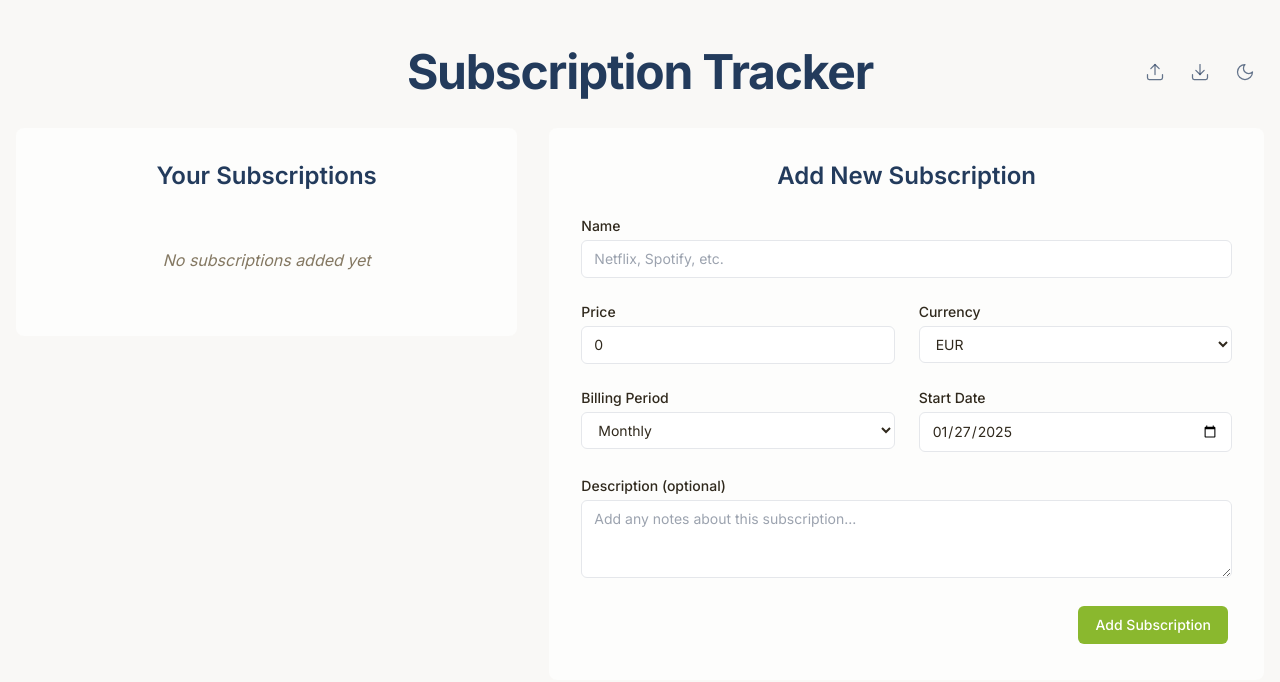
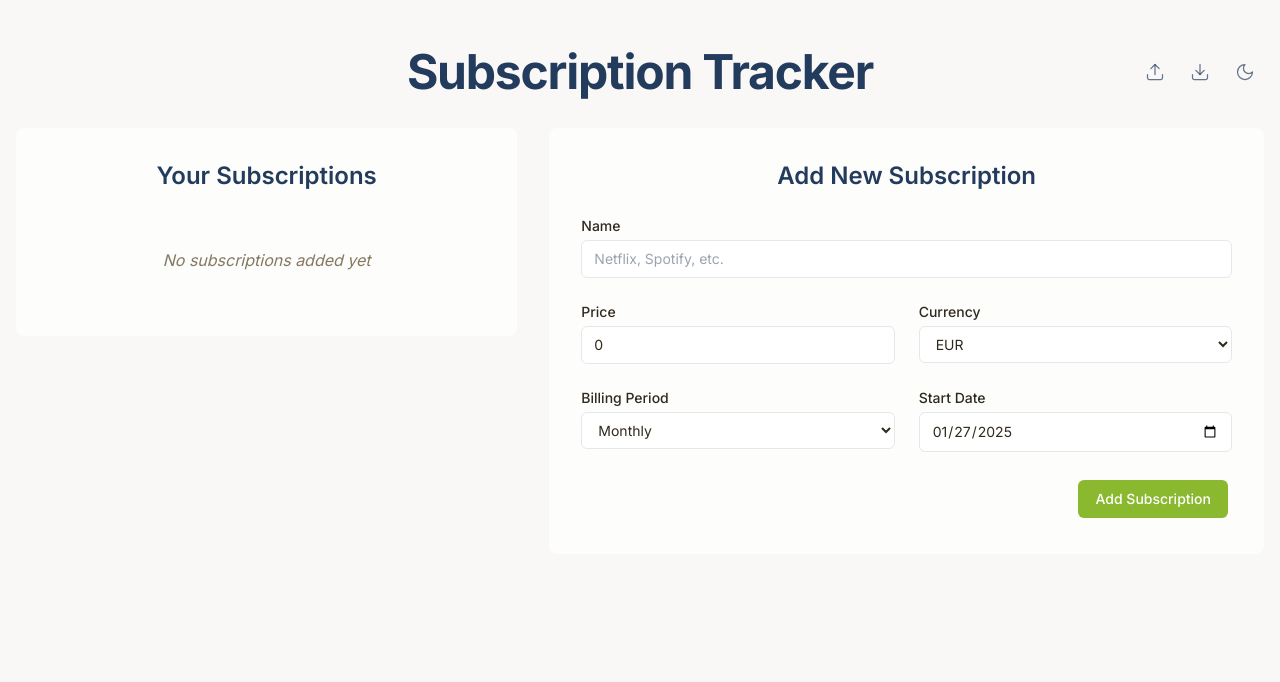
Before and after one commit to morhendos/subscription-tracker, a Next.js app: page / in a window 1280 px wide. Shown: the top 682 px of the page. Built offline with nearby package versions, Linux system fonts and the light colour scheme.

Commit message:
remove: description field from form

```diff
--- a/src/components/subscriptions/SubscriptionForm.tsx
+++ b/src/components/subscriptions/SubscriptionForm.tsx
@@ -19,7 +19,7 @@ export function SubscriptionForm({
     currency: initialData?.currency || 'EUR',
     billingPeriod: initialData?.billingPeriod || 'monthly',
     startDate: initialData?.startDate || getLocalISOString(new Date()),
-    description: initialData?.description || ''
+    description: ''
   });
 
   const handleSubmit = (e: React.FormEvent) => {
@@ -38,7 +38,7 @@ export function SubscriptionForm({
     }
   };
 
-  const handleChange = (e: React.ChangeEvent<HTMLInputElement | HTMLSelectElement | HTMLTextAreaElement>) => {
+  const handleChange = (e: React.ChangeEvent<HTMLInputElement | HTMLSelectElement>) => {
     const { name, value } = e.target;
     setForm(prev => ({
       ...prev,
@@ -137,21 +137,6 @@ export function SubscriptionForm({
         </div>
       </div>
 
-      <div>
-        <label htmlFor="description" className="block text-sm font-medium text-foreground">
-          Description (optional)
-        </label>
-        <textarea
-          id="description"
-          name="description"
-          value={form.description}
-          onChange={handleChange}
-          rows={3}
-          className={inputClasses}
-          placeholder="Add any notes about this subscription..."
-        />
-      </div>
-
       <div className="flex justify-end space-x-4 p-1">
         {onCancel && (
           <button
```
